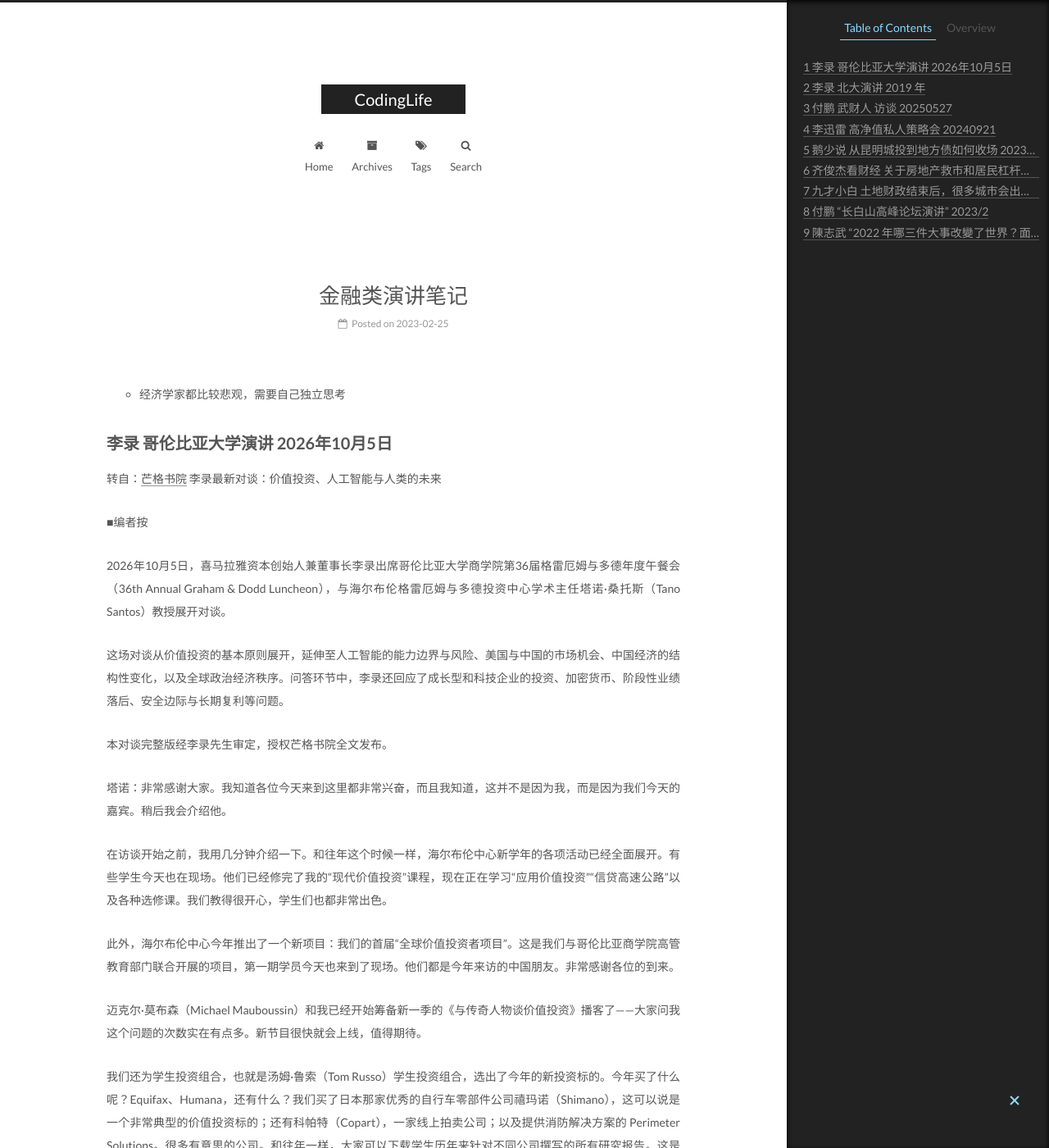
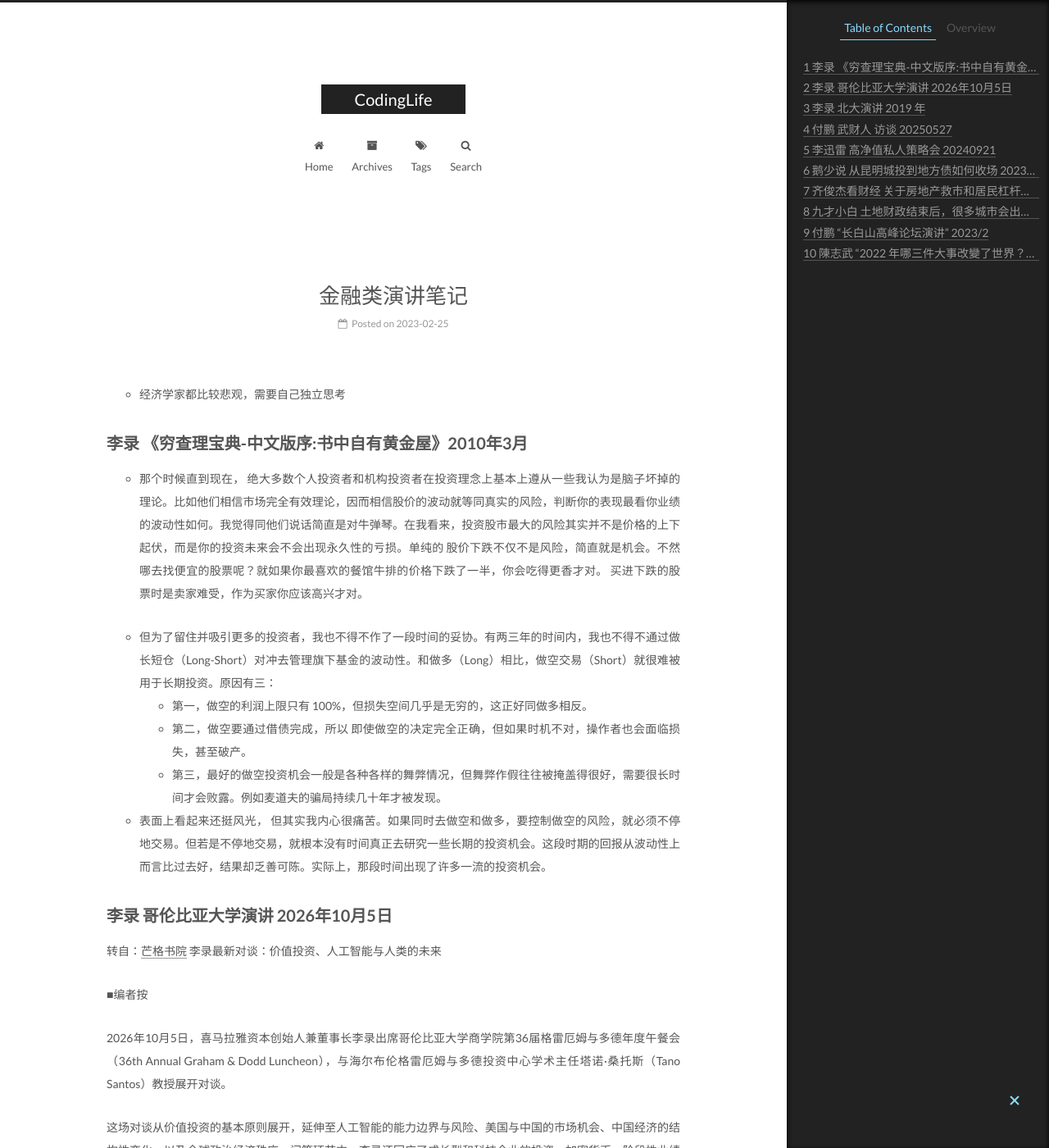
Before and after one commit to CodeHunter2006/CodeHunter2006.github.io, a Jekyll site: the page built from _posts/2023-02-25-FinancialAddressNote.md, in a window 1280 px wide and 1400 px high. Shown: the whole window at 82% size. Built offline with Jekyll 4.4.1, drawn with Linux system fonts in a browser that asks for light colours.

Commit message:
doc: add contents

```diff
--- a/_posts/2023-02-25-FinancialAddressNote.md
+++ b/_posts/2023-02-25-FinancialAddressNote.md
@@ -6,6 +6,16 @@ tags: book
 ---
 
 - 经济学家都比较悲观，需要自己独立思考
+
+## 李录 《穷查理宝典-中文版序:书中自有黄金屋》2010年3月
+
+- 那个时候直到现在， 绝大多数个人投资者和机构投资者在投资理念上基本上遵从一些我认为是脑子坏掉的理论。比如他们相信市场完全有效理论，因而相信股价的波动就等同真实的风险，判断你的表现最看你业绩的波动性如何。我觉得同他们说话简直是对牛弹琴。在我看来，投资股市最大的风险其实并不是价格的上下起伏，而是你的投资未来会不会出现永久性的亏损。单纯的 股价下跌不仅不是风险，简直就是机会。不然哪去找便宜的股票呢？就如果你最喜欢的餐馆牛排的价格下跌了一半，你会吃得更香才对。 买进下跌的股票时是卖家难受，作为买家你应该高兴才对。
+
+- 但为了留住并吸引更多的投资者，我也不得不作了一段时间的妥协。有两三年的时间内，我也不得不通过做长短仓（Long-Short）对冲去管理旗下基金的波动性。和做多（Long）相比，做空交易（Short）就很难被用于长期投资。原因有三：
+  - 第一，做空的利润上限只有 100%，但损失空间几乎是无穷的，这正好同做多相反。
+  - 第二，做空要通过借债完成，所以 即使做空的决定完全正确，但如果时机不对，操作者也会面临损失，甚至破产。
+  - 第三，最好的做空投资机会一般是各种各样的舞弊情况，但舞弊作假往往被掩盖得很好，需要很长时间才会败露。例如麦道夫的骗局持续几十年才被发现。
+- 表面上看起来还挺风光， 但其实我内心很痛苦。如果同时去做空和做多，要控制做空的风险，就必须不停地交易。但若是不停地交易，就根本没有时间真正去研究一些长期的投资机会。这段时期的回报从波动性上而言比过去好，结果却乏善可陈。实际上，那段时间出现了许多一流的投资机会。
 
 ## 李录 哥伦比亚大学演讲 2026年10月5日
 
```
Also changed, not shown: _posts/2026-11-10-FrontEndBasic.md (+1 -1 lines).
